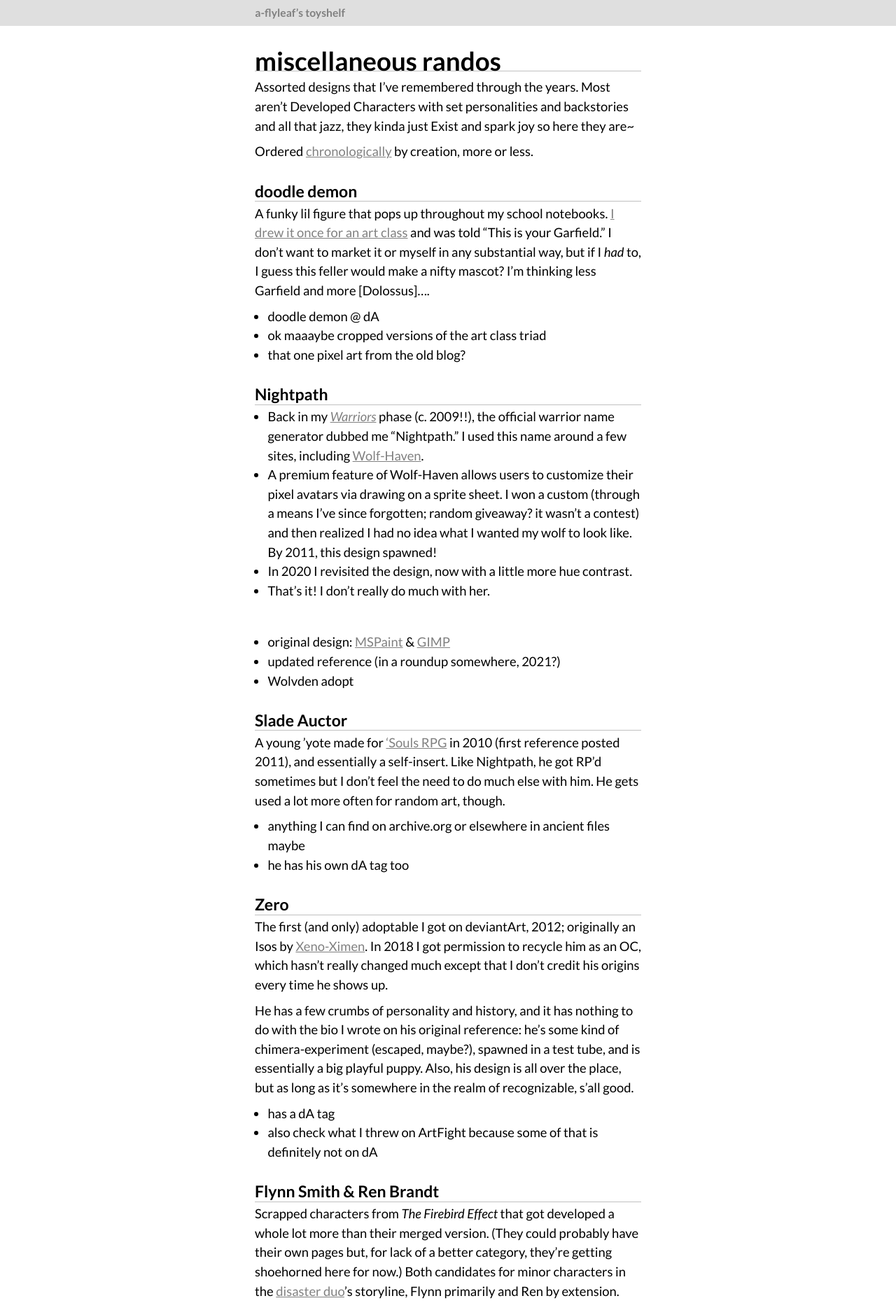
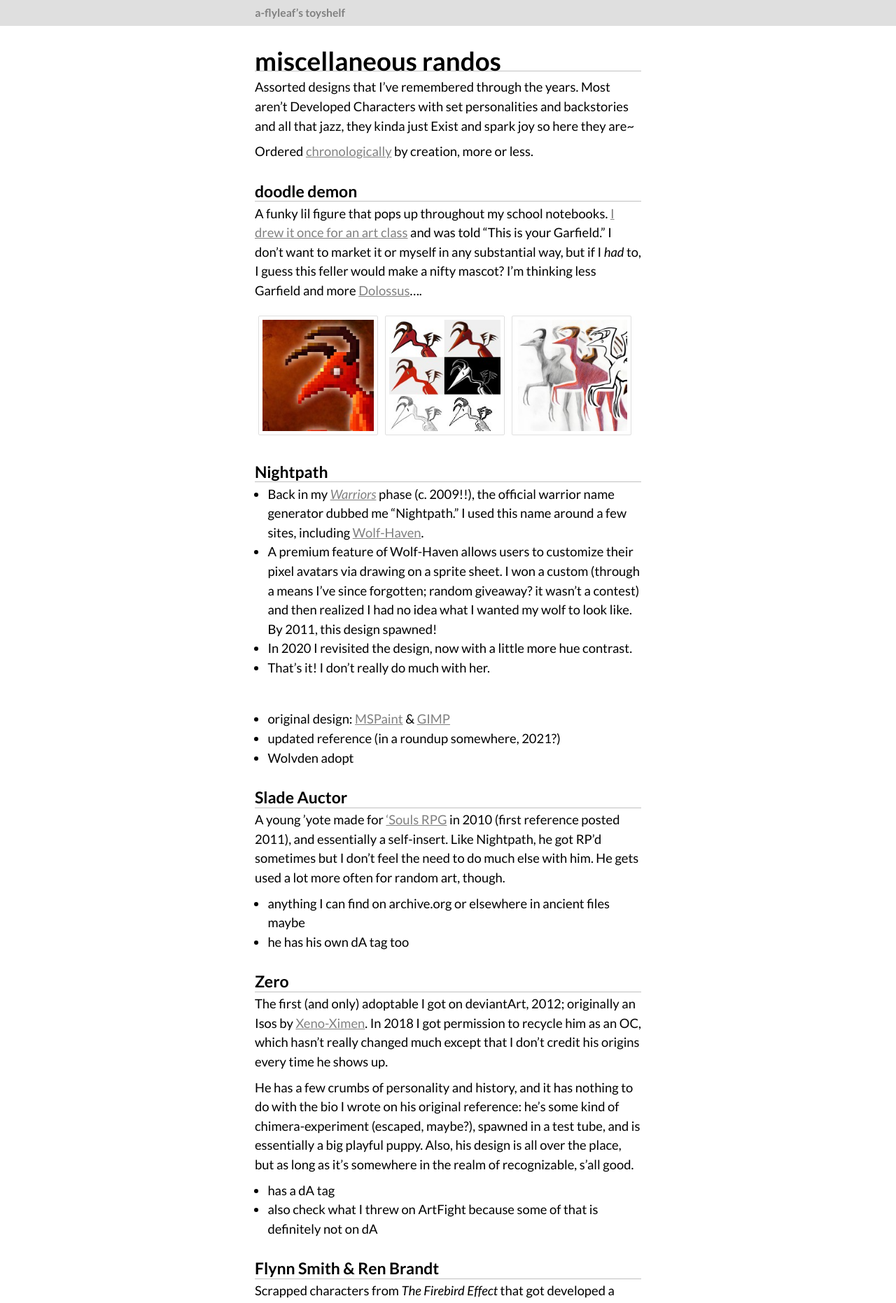
Before and after one commit to a-flyleaf/toyshelf, a Jekyll site: the page built from misc.md, in a window 1280 px wide. Shown: the top 1862 px of the page at 70% size. Built offline with Jekyll 4.4.1, drawn with Linux system fonts in a browser that asks for light colours; some of the changed text lies outside the part shown.

Commit message:
add doodle demon art, reconfigure art pages

```diff
--- a/_layouts/1.html
+++ b/_layouts/1.html
@@ -24,7 +24,7 @@
 				{%for tag in page.tumblr%}#{{tag}} {%endfor%}
 			{%endif%}<ul>
 				<li class="info-li">filed under: <a href="{%include url.html%}/{{category}}"><a href="{%include url.html%}/art/{{page.categories}}">{{page.categories}}</a></li>
-				<li class="info-li">tagged: <ul id="tags">{%for tag in page.tags%}<li><a href="{%include url.html%}/{{page.categories}}/{{tag}}">{{tag}}</a></li>{%endfor%}</ul></li>
+				<li class="info-li">tagged: <ul id="tags">{%for tag in page.tags%}<li><a href="{%include url.html%}/{{page.categories}}{%if page.categories contains 'disaster-crew'%}/{%else%}#{%endif%}{{tag}}">{{tag}}</a></li>{%endfor%}</ul></li>
 			</ul></footer>{%endif%}
 		</div></main>
 		<footer id="footer"><div class="wrap bar">all code and art by <a href="https://a-flyleaf.github.io/">a-flyleaf</a> unless otherwise noted</div></footer>
--- a/misc.md
+++ b/misc.md
@@ -1,17 +1,17 @@
 ---
 layout: 1
 title: miscellaneous randos
+
+css: "#gallery{width:auto; margin-left:0;} #gallery a{width:31%; marin:.15em 1%;}"
 ---
 Assorted designs that I've remembered through the years. Most aren't Developed Characters with set personalities and backstories and all that jazz, they kinda just Exist and spark joy so here they are~
 
 Ordered [chronologically]({%include url.html%}/timeline) by creation, more or less.
 
-## doodle demon
-A funky lil figure that pops up throughout my school notebooks. [I drew it once for an art class]({%include url.html%}/art/3demons) and was told "This is your Garfield." I don't want to market it or myself in any substantial way, but if I *had* to, I guess this feller would make a nifty mascot? I'm thinking less Garfield and more [Dolossus]....
+<h2 id="demon">doodle demon</h2>
+A funky lil figure that pops up throughout my school notebooks. [I drew it once for an art class]({%include url.html%}/art/3demons) and was told "This is your Garfield." I don't want to market it or myself in any substantial way, but if I *had* to, I guess this feller would make a nifty mascot? I'm thinking less Garfield and more [Dolossus](https://www1.flightrising.com/forums/frd/3034277/4#post_48272006)....
 
-- doodle demon @ dA
-- ok maaaybe cropped versions of the art class triad
-- that one pixel art from the old blog?
+<div id="gallery">{%for art in site.art%}{%if art.tags contains "demon"%}<a href="{{art.url}}"><img src="{%include url.html%}/assets/img/art/{{art.date|date:"%F"}}-tn{%if art.multi%}-demon{%endif%}.jpg" alt="{{art.title}}"/></a>{%endif%}{%endfor%}</div>
 
 ## Nightpath
 - Back in my [<i>Warriors</i>](https://en.wikipedia.org/wiki/Warriors_(novel_series)) phase (c. 2009!!), the official warrior name generator dubbed me "Nightpath." I used this name around a few sites, including [Wolf-Haven](https://wolf-haven.com/).
@@ -25,7 +25,7 @@ A funky lil figure that pops up throughout my school notebooks. [I drew it once
 - updated reference (in a roundup somewhere, 2021?)
 - Wolvden adopt
 
-## Slade Auctor
+<h2 id="slade">Slade Auctor</h2>
 A young ’yote made for ['Souls RPG](https://soulsrpg.com/forum/) in 2010 (first reference posted 2011), and essentially a self-insert. Like Nightpath, he got RP'd sometimes but I don't feel the need to do much else with him. He gets used a lot more often for random art, though.
 
 - anything I can find on archive.org or elsewhere in ancient files maybe
@@ -62,7 +63,7 @@ Oh, and I guess it saves a kid?? Aforementioned semester topped off with a four-
 - has definitely been drawn sporadically on other dates (as have most of these really) but that's a LOT to sift through so. Nah Not Today
 - OH AND THE SCULPT can I even still open that file
 
-## scrapped species
+<h2 id="species">scrapped species</h2>
 Around early 2018 a couple friends invited me to build a RP with custom worlds and species. This is the thing I made up. I don't remember anything else about it, nor have I drawn it much since, but I figured I'd shelve it here anyway.
 
 - I think there are basically just like, Those Two Doodles, and maybe assorted headshots from around then
@@ -74,12 +75,12 @@ Anyway they're mostly here because the "typical straight-haired Asian + long fac
 
 - p much just sketchdump scribs, studies not included
 
-## cringetober duo
+<h2 id="cringetober">cringetober duo</h2>
 A couple designs that spawned in 2020 as part of [the cringetober challenge](https://www.deviantart.com/a-flyleaf/journal/hashtagCringetober2020-856778861). They got drawn a few times for ArtFight and I think that's pretty cool <span style="display:inline-block;">B)</span>
 
 - for lack of a complete dA archive i GUESS you can repost everything
 
-## <i>ENA</i>verse
+<h2 id="ena"><i>ENA</i>verse</h2>
 Fan characters based on [Joel Guerra's <i>ENA</i> webseries](https://www.youtube.com/playlist?list=PLhPaJURyApsoMQDaoft5t0l0iAwUOLtlM), which I was very intensely into for a few months in early 2021.
 
 - The duck-rabbit was going to be used for some animation tests, most of which weren't quite executed.
@@ -94,7 +95,7 @@ Awful, awful creature made as part of [<i>You're gonna be the death of me</i>](h
 
 Besides the above, all scoured from monthly roundups, there's a few finished pieces in [the project's gallery](https://a-flyleaf.github.io/ygbtdm/gallery).
 
-## "wolf-skull"
+<h2 id="wolf">“wolf-skull”</h2>
 Minor/side character in [<i>You're gonna be the death of me</i>](https://a-flyleaf.github.io/ygbtdm/) whose design I like too much because *of course I do, I gave them a wolf motif, I dug my own grave I'll lie in it.* Basically recycles Flynn's body type, yes---but besides both being showy ?brunettes, they're not terribly similar.
 
 - also scoured from roundups
```
Also changed, not shown: other parts of misc.md (+2 -1 lines), _art/2014-03-17-pixeldemon.md (added, +12 -0 lines), _art/2016-01-19-demonstyles.md (added, +19 -0 lines), _art/2017-12-15-demons.md (added, +12 -0 lines), art/disaster-crew.md (+3 -3 lines), art/misc.md (added, +9 -0 lines), assets/img/art/2014-03-17-tn.jpg (added), assets/img/art/2014-03-17.png (added), assets/img/art/2016-01-19-tn.jpg (added), assets/img/art/2016-01-19.png (added), assets/img/art/2017-12-15-tn.jpg (added), 1 other file.
